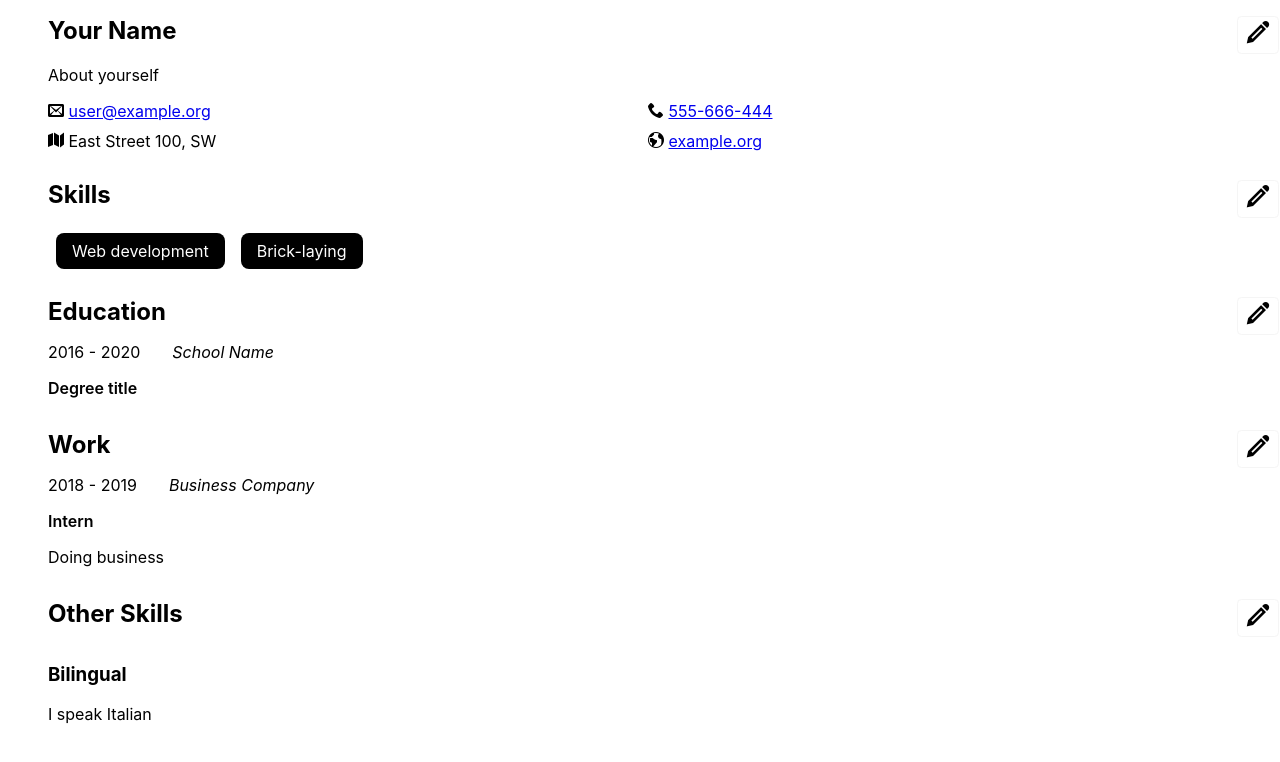
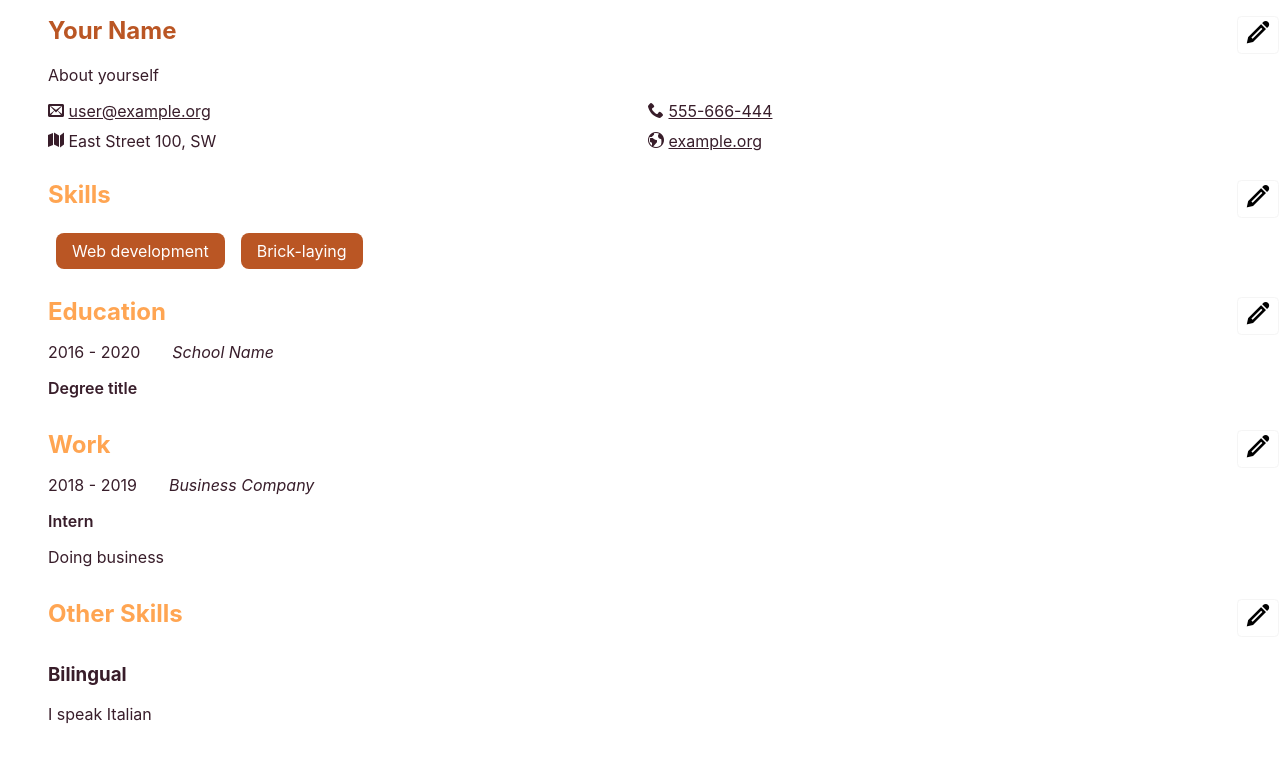
Before and after one commit to themetar/cv-builder, a React (Create React App) app: page / in a window 1280 px wide. Shown: the top 762 px of the page. Built offline with nearby package versions, Linux system fonts and the light colour scheme.

Commit message:
Add colors

```diff
--- a/src/App.css
+++ b/src/App.css
@@ -1,8 +1,18 @@
 /**/
+:root {
+  --title-color: #BA5624;
+  --header-color: #FFA552;
+  --text-color: #381D2A;
+}
+
 input,
 textarea {
   box-sizing: border-box;
   width: 100%;
+}
+
+input, textarea, select {
+  color: inherit;
 }
 
 textarea {
@@ -65,11 +75,16 @@ section {
   padding-left: 3rem;
   padding-right: 3rem;
   padding-top: 1rem;
+  color: var(--text-color);
 }
 
 .bio-name,
 .bio-about {
   display: block;
+}
+
+.bio-name {
+  color: var(--title-color);
 }
 
 .contact-info {
@@ -87,6 +102,14 @@ section {
   margin-right: 1rem;
 }
 
+.contact-info a {
+  color: var(--link-color);
+}
+
+h2 {
+  color: var(--header-color);
+}
+
 .skills {
   list-style-type: none;
   padding-left: 0;
@@ -97,7 +120,7 @@ section {
   margin: .5rem;
   padding: .5em 1em;
   border-radius: .5em;
-  background-color: black;
+  background-color: var(--title-color);
   color: white;
 }
 
```
